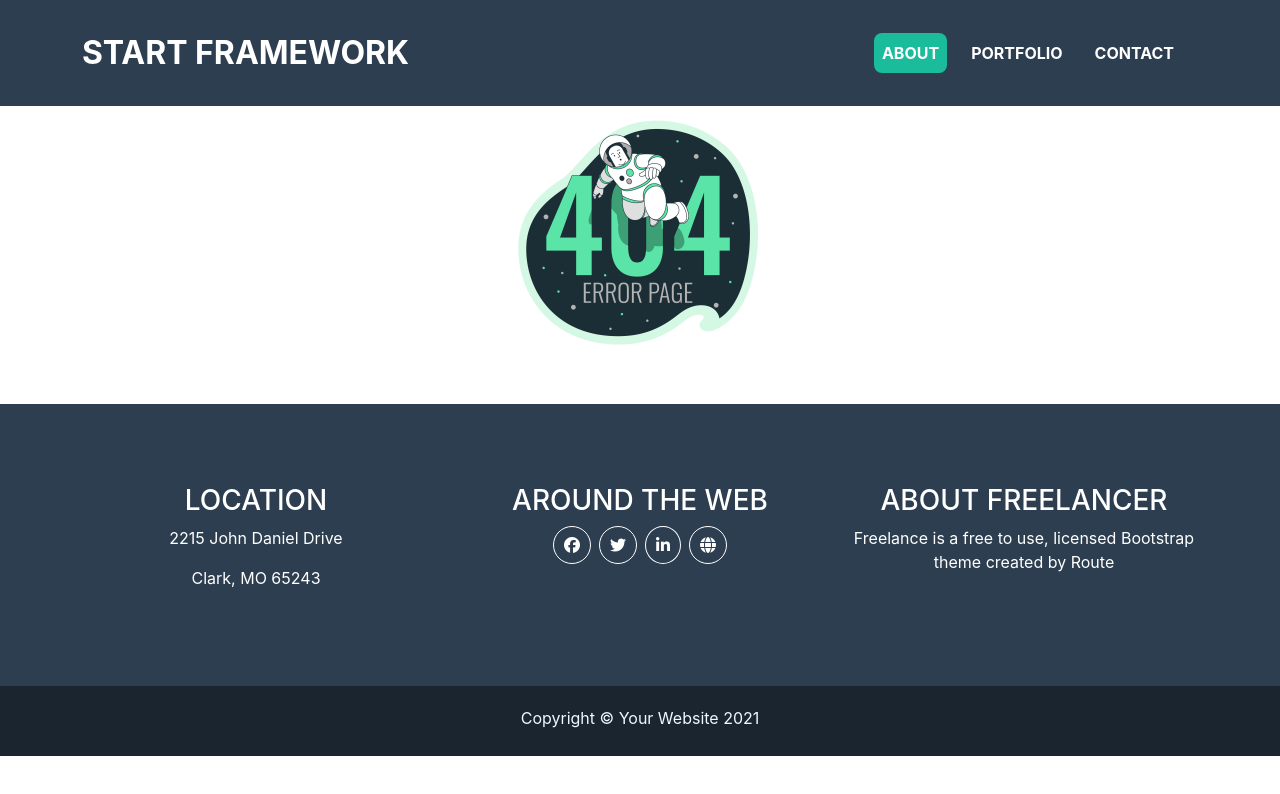
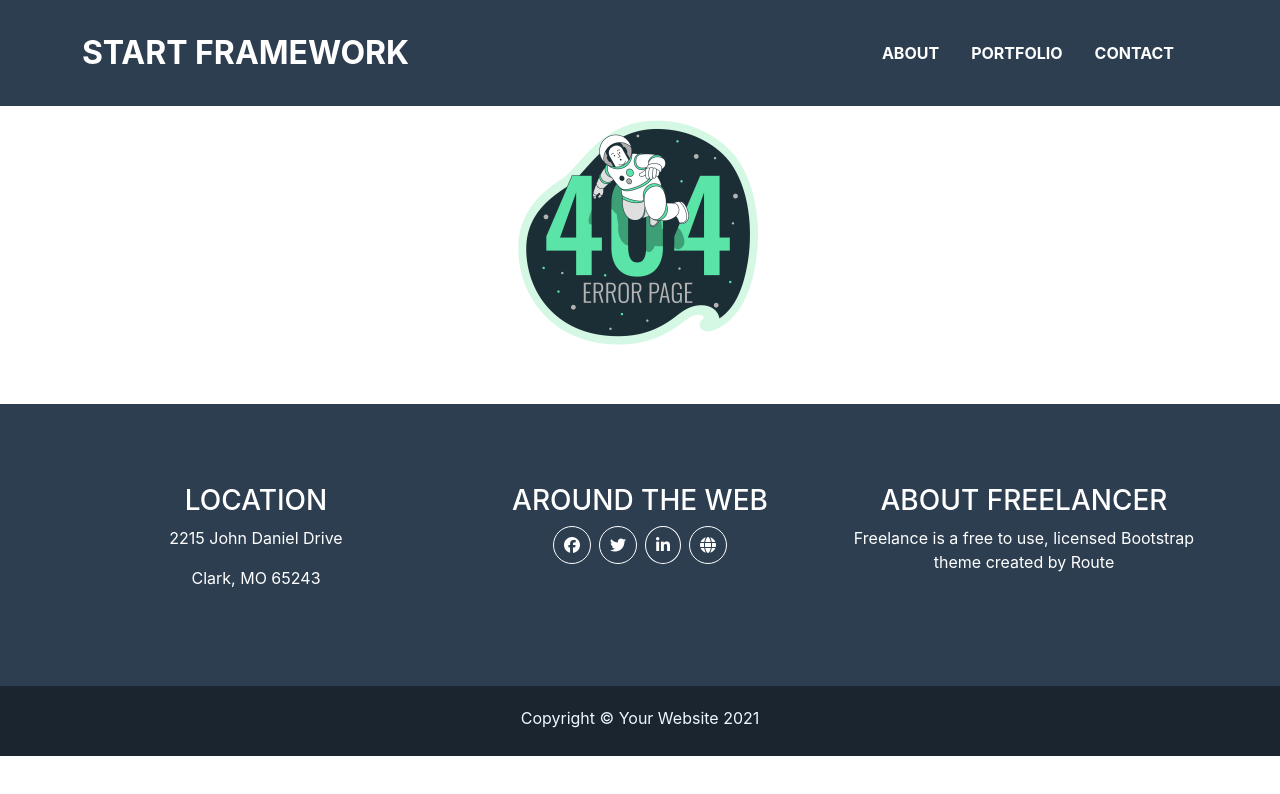
Before and after one commit to yousefnasra/Start-Framework, a React (Create React App) app: page /Start-Framework/about in a window 1280 px wide. Shown: the top 794 px of the page. Built offline with nearby package versions, Linux system fonts and the light colour scheme.

Commit message:
Update Navbar.jsx

```diff
--- a/src/Component/Navbar/Navbar.jsx
+++ b/src/Component/Navbar/Navbar.jsx
@@ -5,20 +5,20 @@ export default function Navbar() {
     return (
         <nav className="navbar navbar-expand-lg py-4">
             <div className="container">
-                <Link className="navbar-brand text-white fs-2 fw-bolder" to="/Start-Framework">START FRAMEWORK</Link>
+                <Link className="navbar-brand text-white fs-2 fw-bolder" to="">START FRAMEWORK</Link>
                 <button className="navbar-toggler" type="button" data-bs-toggle="collapse" data-bs-target="#navbarSupportedContent" aria-controls="navbarSupportedContent" aria-expanded="false" aria-label="Toggle navigation">
                     <span className="navbar-toggler-icon"></span>
                 </button>
                 <div className="collapse navbar-collapse" id="navbarSupportedContent">
                     <ul className="navbar-nav ms-auto mb-2 mb-lg-0">
                         <li className="nav-item me-3">
-                            <NavLink className="nav-link text-white rounded-3 mt-3 mt-md-0 px-2" aria-current="page" to="/Start-Framework/about">ABOUT</NavLink>
+                            <NavLink className="nav-link text-white rounded-3 mt-3 mt-md-0 px-2" aria-current="page" to="about">ABOUT</NavLink>
                         </li>
                         <li className="nav-item me-3">
-                            <NavLink className="nav-link text-white rounded-3 mt-3 mt-md-0 px-2" to="/Start-Framework/portfolio">PORTFOLIO</NavLink>
+                            <NavLink className="nav-link text-white rounded-3 mt-3 mt-md-0 px-2" to="portfolio">PORTFOLIO</NavLink>
                         </li>
                         <li className="nav-item me-3">
-                            <NavLink className="nav-link text-white rounded-3 mt-3 mt-md-0 px-2" to="/Start-Framework/contact">CONTACT</NavLink>
+                            <NavLink className="nav-link text-white rounded-3 mt-3 mt-md-0 px-2" to="contact">CONTACT</NavLink>
                         </li>
                     </ul>
 
```
